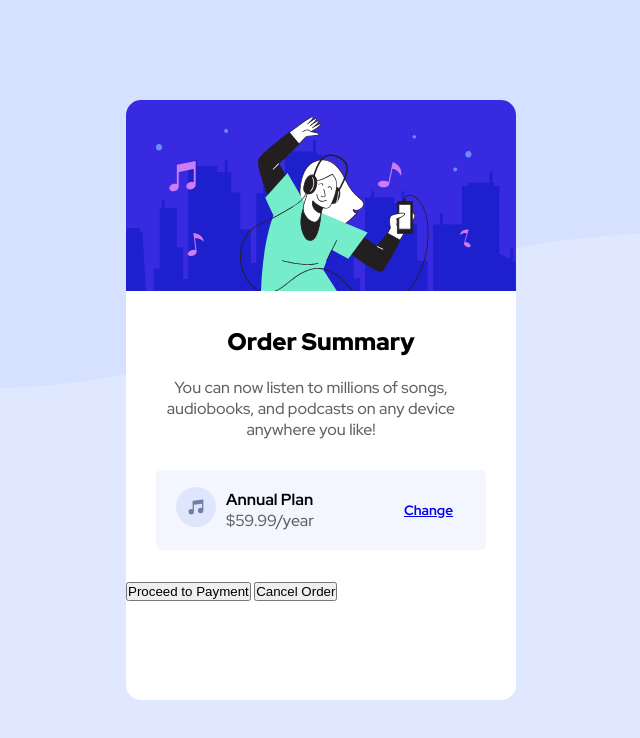
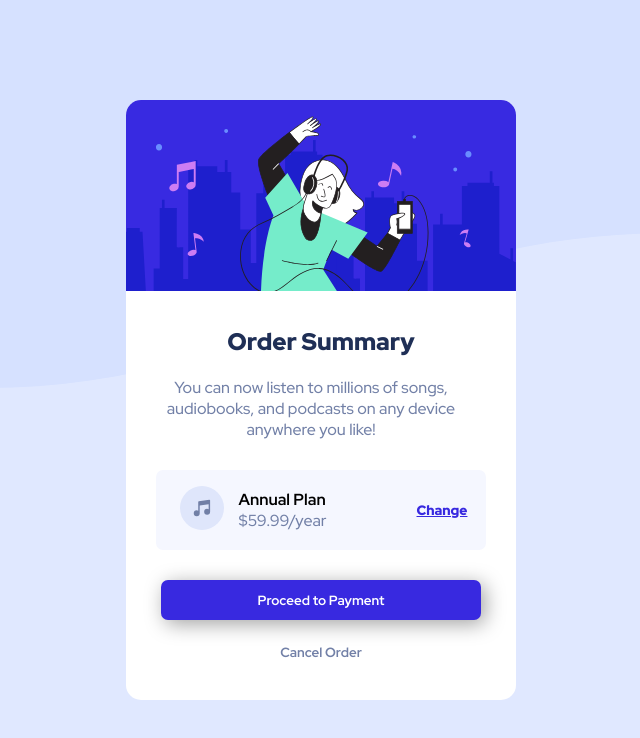
Before and after one commit to yurisantos-y/order-summary-component-main, a plain HTML site: page index.html in a window 1280 px wide. Shown: the whole page, without its empty margins (319-959 px from the left). Drawn offline with Linux system fonts and the light colour scheme.

Commit message:
Aplicando Hover

```diff
--- a/index.html
+++ b/index.html
@@ -33,7 +33,7 @@
       </section>
 
       <section class="footer">
-         <button> Proceed to Payment </button>
+         <button id="btn"> Proceed to Payment </button>
          <button> Cancel Order </button>
       </section>
     </div>
--- a/style.css
+++ b/style.css
@@ -4,10 +4,10 @@
     margin: 0;
     padding: 0;
     box-sizing: border-box;
+    font-family: 'Red Hat Display', sans-serif;
 }
 
 body{
-    font-family: 'Red Hat Display', sans-serif;
     background-image: url(/images/pattern-background-desktop.svg);
     background-repeat: no-repeat;
     background-color: hsl(225, 100%, 94%);
@@ -38,11 +38,12 @@ img{
     font-weight: 900;
     text-align: center;
     margin-top: 30px;
+    color: hsl(223, 47%, 23%);
 }
 
 .card p{
     font-weight: 500;
-    color: rgb(97, 96, 96);
+    color: hsl(224, 23%, 55%);
     text-align: center;
     margin: 20px 40px 20px 20px;
 }
@@ -50,20 +51,24 @@ img{
 .plano{
     display: flex;
     align-items: center;
-    background-color: hsla(225, 100%, 94%, 0.377);
+    background-color: hsl(225, 100%, 98%);
     margin: 30px;
-    border-radius: 5px;
+    border-radius: 7px;
     height: 80px;
+    justify-content: center;
+    font-weight: 900;
 }
 
 .plano img{
-    width: 70px;
-    padding-left: 20px;
+    width: 59px;
+    padding-left: 5px;
     padding-right: 10px;
+    margin-top: 2px;
 }
 
 .plano .price{
     margin-right: 20px;
+    padding-left: 5px;
     font-weight: 500;
     font-size: 1rem;
 }
@@ -75,6 +80,51 @@ img{
 .plano #troca{
     padding-left: 70px;
     justify-content: flex-end;
+    font-weight: 900;
+    font-size: 0.85rem;
+    color: hsl(245, 75%, 52%);
+    transition: 0.5s ease-in-out;
+}
+
+#troca:hover{
+    color: rgb(82, 118, 219);
+    cursor: pointer;
+}
+
+
+button{
+    display: flex;
+    flex-direction: column;
+    align-items: center;
+    margin: auto;
+    justify-content: center;
+    background-color: transparent;
+    border: none;
+    color: hsl(224, 23%, 55%);
     font-weight: 700;
-    font-size: 0.85rem;
+    transition: 0.5s ease-in-out;
 }
+
+button:hover{
+    color: #000;
+    cursor: pointer;
+}
+
+.footer #btn{
+    border: none;
+    margin-bottom: 23px;
+    width: 320px;
+    height: 40px;
+    text-align: center;
+    background-color: hsl(245, 75%, 52%);
+    color: #FFF;
+    font-weight: 700;
+    border-radius: 7px;
+    box-shadow: 4px 4px 20px rgba(0, 0, 0, 0.37);
+    transition: 0.5s ease-in-out;
+}
+
+#btn:hover{
+    background-color: rgb(82, 118, 219);
+    cursor: pointer;
+}
```
